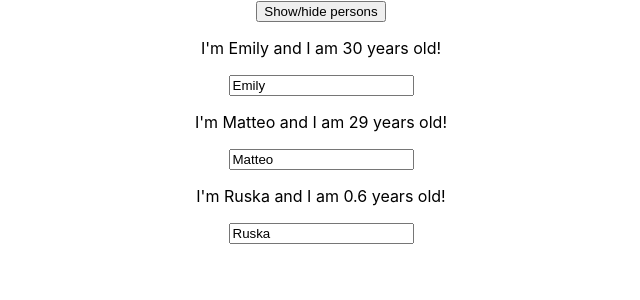
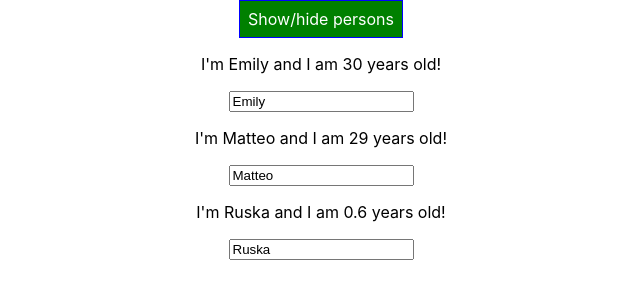
Before and after one commit to emilymeroni/reactTraining, a React (Create React App) app in the folder react-complete-guide/: page / in a window 1280 px wide. Shown: the top 300 px of the page, without its empty margins (319-959 px from the left). Built offline with nearby package versions, Linux system fonts and the light colour scheme.

Commit message:
adding inline style and code formatting

```diff
--- a/react-complete-guide/src/App.js
+++ b/react-complete-guide/src/App.js
@@ -46,6 +46,15 @@
   }
 
   render() {
+    const style = {
+      backgroundColor: 'green',
+      color: 'white',
+      font: 'inherit',
+      border: '1px solid blue',
+      padding: '8px',
+      cursor: 'pointer'
+    };
+
     let persons = null;
 
     if (this.state.showPersons) {
@@ -66,7 +75,7 @@
     return (
       <div className="App">
         {/* onClick needs to be uppercase */}
-        <button onClick={this.togglePersonsHandler}>Show/hide persons</button>
+        <button style={style} onClick={this.togglePersonsHandler}>Show/hide persons</button>
         {persons}
       </div>
     );
--- a/react-complete-guide/src/Person/Person.js
+++ b/react-complete-guide/src/Person/Person.js
@@ -5,7 +5,7 @@
     <div>
       <p onClick={props.click}>I'm {props.name} and I am {props.age} years old!</p>
       <p>{props.children}</p>
-      <input type="text" onChange={props.changed} value={props.name}/>
+      <input type="text" onChange={props.changed} value={props.name} />
     </div>
   )
 }
```
